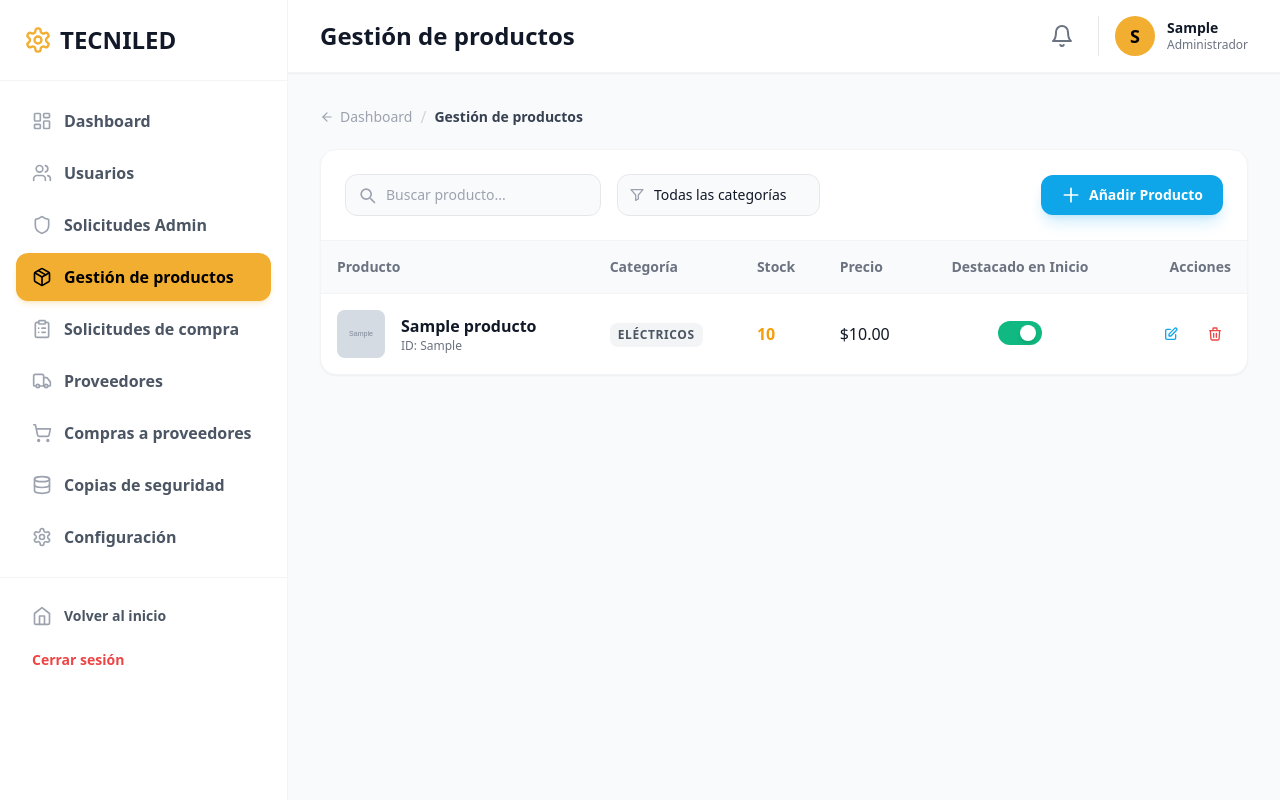
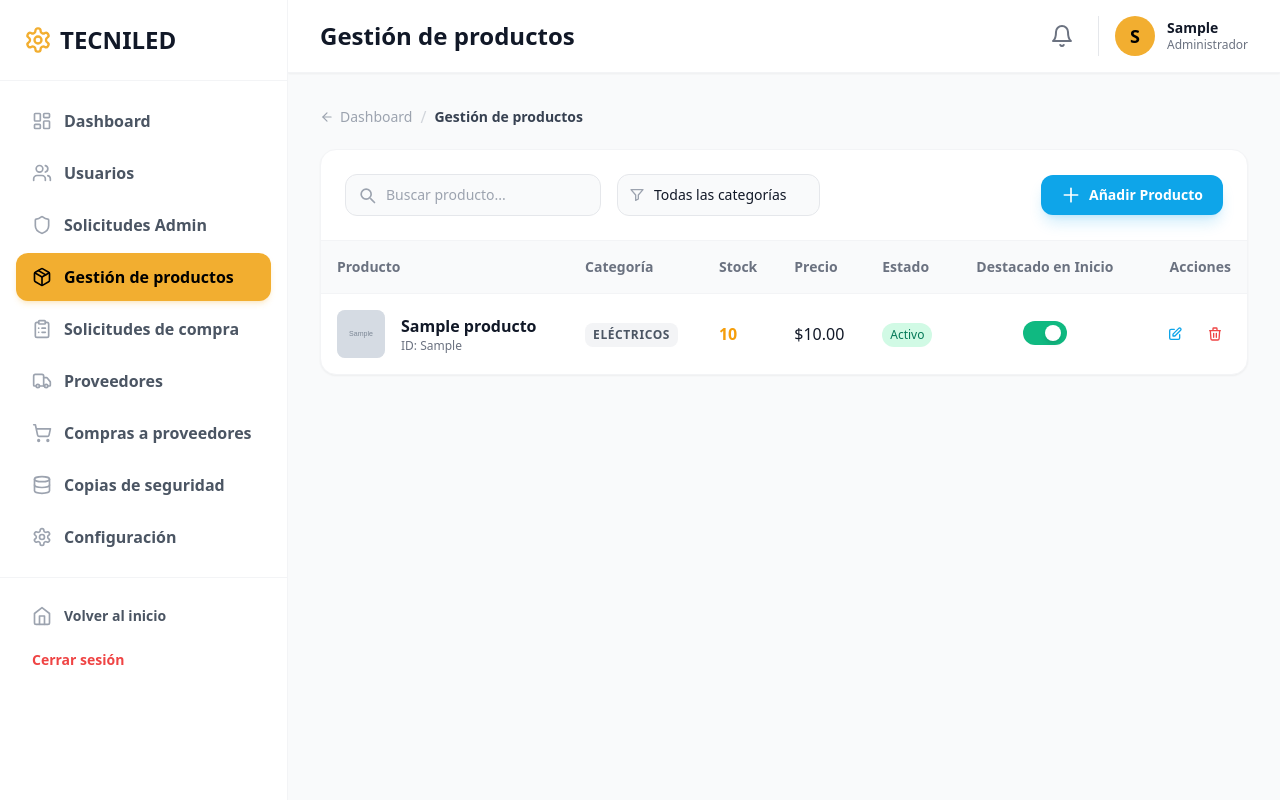
Before and after one commit to Luisjose74/PROJEC-TECNILED, a Django app: page /productos/ in a window 1280 px wide. Run offline with Django 5.2, Linux system fonts and the light colour scheme; a user stored in the database is signed in; tables that the repository leaves empty hold one stand-in row (values such as "Sample post"); grey boxes marked "Sample" are stand-in pictures; some libraries are stand-ins or nearby versions.

Commit message:
Add product activation and deactivation functionality with confirmation modal; update product list to display status

```diff
--- a/productos/templates/productos/productos_lista.html
+++ b/productos/templates/productos/productos_lista.html
@@ -46,14 +46,15 @@
           <th class="p-4 font-semibold">Categoría</th>
           <th class="p-4 font-semibold">Stock</th>
           <th class="p-4 font-semibold">Precio</th>
+          <th class="p-4 font-semibold">Estado</th>
           <th class="p-4 font-semibold text-center">Destacado en Inicio</th>
           <th class="p-4 font-semibold text-right">Acciones</th>
         </tr>
       </thead>
       <tbody class="divide-y divide-gray-100 dark:divide-gray-800">
         {% for p in productos %}
-        <tr class="hover:bg-gray-50/50 dark:hover:bg-gray-800/50 transition-colors">
-          <td class="p-4 flex items-center gap-4">
+        <tr class="hover:bg-gray-50/50 dark:hover:bg-gray-800/50 transition-colors{% if not p.activo %} bg-gray-50 dark:bg-gray-800/40{% endif %}">
+          <td class="p-4 flex items-center gap-4{% if not p.activo %} opacity-60{% endif %}">
             {% if p.imagen %}
             <img src="{{ p.imagen.url }}" alt="{{ p.nombre }}" class="w-12 h-12 rounded-lg object-cover bg-gray-100 dark:bg-gray-900 shrink-0">
             {% else %}
@@ -77,6 +78,12 @@
           <td class="p-4 font-medium text-gray-900 dark:text-white">
             ${{ p.precio_oferta|default:p.precio }}
           </td>
+          <td class="p-4">
+            {# G1-146: sale del campo real p.activo de la base de datos #}
+            <span class="inline-flex px-2 py-1 rounded-full text-xs font-medium {% if p.activo %}bg-emerald-100 text-emerald-700 dark:bg-emerald-500/20 dark:text-emerald-400{% else %}bg-red-100 text-red-700 dark:bg-red-500/20 dark:text-red-400{% endif %}">
+              {% if p.activo %}Activo{% else %}Inactivo{% endif %}
+            </span>
+          </td>
           <td class="p-4 text-center">
             {# Funcional (ticket G1-148). Es un formulario POST: no necesita JavaScript #}
             <form method="post" action="{% url 'alternar_destacado' p.pk %}" class="inline-block">
@@ -93,19 +100,27 @@
               </button>
             </form>
           </td>
-          <td class="p-4 text-right">
-            {# Solo visuales. Editar = G1-145, Activar/desactivar = G1-146 #}
-            <button type="button" title="Editar" class="p-2 text-sky-500 hover:bg-sky-50 dark:hover:bg-sky-500/10 rounded-lg transition-colors inline-block">
-              <svg class="w-4 h-4" fill="none" stroke="currentColor" viewBox="0 0 24 24"><path stroke-linecap="round" stroke-linejoin="round" stroke-width="2" d="M11 5H6a2 2 0 00-2 2v11a2 2 0 002 2h11a2 2 0 002-2v-5m-1.414-9.414a2 2 0 112.828 2.828L11.828 15H9v-2.828l8.586-8.586z"/></svg>
-            </button>
-            <button type="button" title="Eliminar" class="p-2 text-red-500 hover:bg-red-50 dark:hover:bg-red-500/10 rounded-lg transition-colors inline-block ml-2">
-              <svg class="w-4 h-4" fill="none" stroke="currentColor" viewBox="0 0 24 24"><path stroke-linecap="round" stroke-linejoin="round" stroke-width="2" d="M19 7l-.867 12.142A2 2 0 0116.138 21H7.862a2 2 0 01-1.995-1.858L5 7m5 4v6m4-6v6m1-10V4a1 1 0 00-1-1h-4a1 1 0 00-1 1v3M4 7h16"/></svg>
-            </button>
+          <td class="p-4">
+            {# Editar = G1-145. Desactivar / Activar = G1-146 (usa el modal de confirmación del final) #}
+            <div class="flex items-center justify-end gap-2">
+              {% if p.activo %}
+              <a href="{% url 'editar_producto' p.pk %}" title="Editar" class="p-2 text-sky-500 hover:bg-sky-50 dark:hover:bg-sky-500/10 rounded-lg transition-colors inline-flex items-center justify-center">
+                <svg class="w-4 h-4" fill="none" stroke="currentColor" viewBox="0 0 24 24"><path stroke-linecap="round" stroke-linejoin="round" stroke-width="2" d="M11 5H6a2 2 0 00-2 2v11a2 2 0 002 2h11a2 2 0 002-2v-5m-1.414-9.414a2 2 0 112.828 2.828L11.828 15H9v-2.828l8.586-8.586z"/></svg>
+              </a>
+              <button type="button" title="Desactivar producto" data-modo="desactivar" data-estado-url="{% url 'desactivar_producto' p.pk %}" data-nombre="{{ p.nombre }}" class="js-estado p-2 text-red-500 hover:bg-red-50 dark:hover:bg-red-500/10 rounded-lg transition-colors inline-flex items-center justify-center">
+                <svg class="w-4 h-4" fill="none" stroke="currentColor" viewBox="0 0 24 24"><path stroke-linecap="round" stroke-linejoin="round" stroke-width="2" d="M19 7l-.867 12.142A2 2 0 0116.138 21H7.862a2 2 0 01-1.995-1.858L5 7m5 4v6m4-6v6m1-10V4a1 1 0 00-1-1h-4a1 1 0 00-1 1v3M4 7h16"/></svg>
+              </button>
+              {% else %}
+              <button type="button" title="Activar producto" data-modo="activar" data-estado-url="{% url 'activar_producto' p.pk %}" data-nombre="{{ p.nombre }}" class="js-estado p-2 text-emerald-500 hover:bg-emerald-50 dark:hover:bg-emerald-500/10 rounded-lg transition-colors inline-flex items-center justify-center">
+                <svg class="w-4 h-4" fill="none" stroke="currentColor" viewBox="0 0 24 24"><path stroke-linecap="round" stroke-linejoin="round" stroke-width="2" d="M9 12l2 2 4-4m6 2a9 9 0 11-18 0 9 9 0 0118 0z"/></svg>
+              </button>
+              {% endif %}
+            </div>
           </td>
         </tr>
         {% empty %}
         <tr>
-          <td colspan="6" class="p-8 text-center text-gray-500">No se encontraron productos.</td>
+          <td colspan="7" class="p-8 text-center text-gray-500">No se encontraron productos.</td>
         </tr>
         {% endfor %}
       </tbody>
@@ -125,4 +140,80 @@
   {% endif %}
 
 </div>
+{# G1-146: modal de confirmación para desactivar / activar un producto #}
+<div id="modal-estado" class="hidden fixed inset-0 bg-black/50 backdrop-blur-sm z-50 items-center justify-center p-4"
+     role="dialog" aria-modal="true" aria-labelledby="modal-estado-titulo">
+  <div class="bg-white dark:bg-gray-800 rounded-2xl shadow-2xl w-full max-w-md p-6">
+    <div class="mb-4">
+      <h2 id="modal-estado-titulo" class="text-xl font-bold text-gray-900 dark:text-white"></h2>
+      <p class="text-sm text-gray-500 dark:text-gray-400 mt-1">
+        <span id="modal-estado-texto-desactivar" class="hidden">Vas a desactivar <strong class="js-estado-nombre text-gray-700 dark:text-gray-200"></strong>. Se retirará de la venta y de la edición, pero no se elimina del sistema.</span>
+        <span id="modal-estado-texto-activar" class="hidden">Vas a activar <strong class="js-estado-nombre text-gray-700 dark:text-gray-200"></strong>. Volverá a estar disponible para venta y edición.</span>
+      </p>
+    </div>
+
+    <form id="form-estado" method="post">
+      {% csrf_token %}
+      <input type="hidden" name="next" value="{{ request.get_full_path }}">
+      <div class="flex gap-3 justify-end mt-4">
+        <button type="button" id="cancelar-estado"
+          class="px-5 py-2.5 rounded-xl border border-gray-200 dark:border-gray-700 text-gray-600 dark:text-gray-300 font-semibold hover:bg-gray-50 dark:hover:bg-gray-700 transition-colors">
+          Cancelar
+        </button>
+        <button type="submit" id="confirmar-desactivar"
+          class="hidden px-5 py-2.5 rounded-xl bg-red-500 text-white font-semibold hover:bg-red-600 transition-colors disabled:opacity-50 disabled:cursor-not-allowed">
+          Desactivar producto
+        </button>
+        <button type="submit" id="confirmar-activar"
+          class="hidden px-5 py-2.5 rounded-xl bg-emerald-500 text-white font-semibold hover:bg-emerald-600 transition-colors disabled:opacity-50 disabled:cursor-not-allowed">
+          Activar producto
+        </button>
+      </div>
+    </form>
+  </div>
+</div>
+
+<script>
+(function () {
+  var modal = document.getElementById('modal-estado');
+  var form = document.getElementById('form-estado');
+  var titulo = document.getElementById('modal-estado-titulo');
+  var textoDesactivar = document.getElementById('modal-estado-texto-desactivar');
+  var textoActivar = document.getElementById('modal-estado-texto-activar');
+  var btnDesactivar = document.getElementById('confirmar-desactivar');
+  var btnActivar = document.getElementById('confirmar-activar');
+
+  function abrir(btn) {
+    var desactivar = btn.dataset.modo === 'desactivar';
+    form.action = btn.dataset.estadoUrl;
+    titulo.textContent = desactivar ? 'Desactivar producto' : 'Activar producto';
+    modal.querySelectorAll('.js-estado-nombre').forEach(function (el) { el.textContent = btn.dataset.nombre; });
+    textoDesactivar.classList.toggle('hidden', !desactivar);
+    textoActivar.classList.toggle('hidden', desactivar);
+    btnDesactivar.classList.toggle('hidden', !desactivar);
+    btnActivar.classList.toggle('hidden', desactivar);
+    btnDesactivar.disabled = false;
+    btnActivar.disabled = false;
+    modal.classList.remove('hidden');
+    modal.classList.add('flex');
+    (desactivar ? btnDesactivar : btnActivar).focus();
+  }
+
+  function cerrar() {
+    modal.classList.add('hidden');
+    modal.classList.remove('flex');
+  }
+
+  document.querySelectorAll('.js-estado').forEach(function (btn) {
+    btn.addEventListener('click', function () { abrir(btn); });
+  });
+
+  form.addEventListener('submit', function () { btnDesactivar.disabled = true; btnActivar.disabled = true; }); // evita doble envío
+  document.getElementById('cancelar-estado').addEventListener('click', cerrar);
+  modal.addEventListener('click', function (e) { if (e.target === modal) cerrar(); });
+  document.addEventListener('keydown', function (e) {
+    if (e.key === 'Escape' && !modal.classList.contains('hidden')) cerrar();
+  });
+})();
+</script>
 {% endblock %}
--- a/productos/urls.py
+++ b/productos/urls.py
@@ -6,6 +6,8 @@ urlpatterns = [
     path('productos/', views.productos_lista, name='productos_lista'),
     path('productos/crear/', views.crear_producto, name='crear_producto'),
     path('productos/<int:pk>/editar/', views.editar_producto, name='editar_producto'),
+    path('productos/<int:pk>/desactivar/', views.cambiar_estado_producto, {'activar': False}, name='desactivar_producto'),
+    path('productos/<int:pk>/activar/', views.cambiar_estado_producto, {'activar': True}, name='activar_producto'),
     path('productos/<int:producto_id>/destacar/', views.alternar_destacado, name='alternar_destacado'),
     path('productos/<int:producto_id>/', views.producto_detalle, name='producto_detalle'),
     path('proveedores/', views.proveedores_lista, name='proveedores_lista'),
--- a/productos/views.py
+++ b/productos/views.py
@@ -62,6 +62,11 @@ def editar_producto(request, pk):
     """G1-145: modifica un producto existente (mismo formulario del diseño, precargado)."""
     producto = get_object_or_404(Producto, pk=pk)
 
+        # G1-146: un producto inactivo está retirado también de la edición
+    if not producto.activo:
+        messages.error(request, f'El producto "{producto.nombre}" está inactivo. Actívalo para poder editarlo.')
+        return redirect('productos_lista')
+
     if request.method == 'POST':
         form = ProductoForm(request.POST, request.FILES, instance=producto)
         if form.is_valid():
@@ -77,6 +82,32 @@ def editar_producto(request, pk):
     })
 
 
+@login_required
+@permission_required('Usuarios.gestionar_inventario', raise_exception=True)
+@require_POST
+def cambiar_estado_producto(request, pk, activar):
+    """G1-146: activa o desactiva un producto (no se elimina nada).
+    `activar` llega desde urls.py: False en /desactivar/, True en /activar/."""
+    producto = get_object_or_404(Producto, pk=pk)
+
+    # Volver a la misma página de la lista (con su búsqueda/filtro/paginación).
+    # Solo se acepta una ruta interna del propio sitio.
+    siguiente = request.POST.get('next', '')
+    if not url_has_allowed_host_and_scheme(siguiente, allowed_hosts={request.get_host()}):
+        siguiente = reverse('productos_lista')
+
+    if producto.activo == activar:
+        estado = 'activo' if activar else 'inactivo'
+        messages.error(request, f'El producto "{producto.nombre}" ya está {estado}.')
+        return redirect(siguiente)
+
+    producto.activo = activar
+    producto.save(update_fields=['activo', 'actualizado_en'])
+    if activar:
+        messages.success(request, f'Producto "{producto.nombre}" activado: vuelve a estar disponible para venta y edición.')
+    else:
+        messages.success(request, f'Producto "{producto.nombre}" desactivado: queda retirado de la venta y de la edición.')
+    return redirect(siguiente)
 
 @login_required
 @permission_required('Usuarios.gestionar_inventario', raise_exception=True)
```
